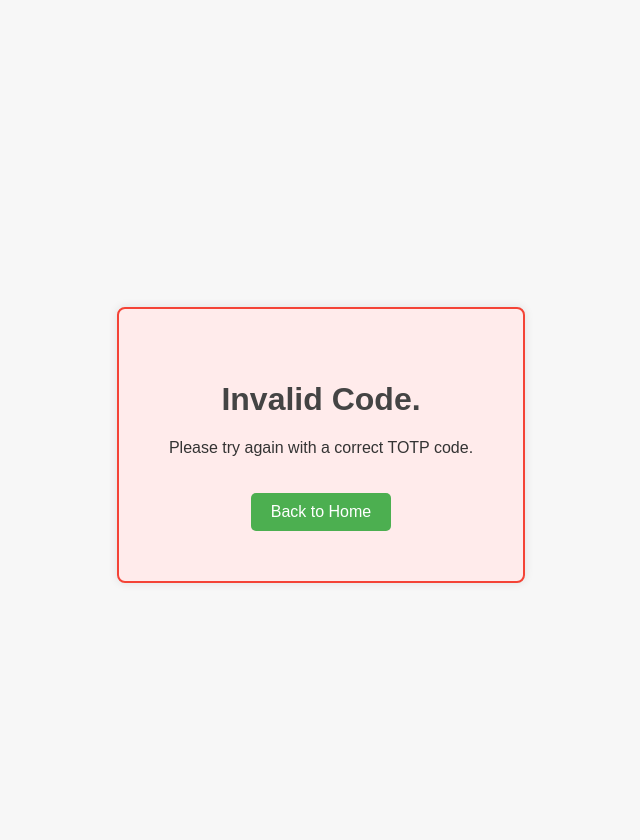
After one commit to rfc6058/rit-genai-project2, a Flask app: template templates/invalid_code.html in a window 1280 px wide. The commit adds this page. Shown: the whole page, without its empty margins (319-959 px from the left). Run offline with Flask 3, Linux system fonts and the light colour scheme; the template is opened without the code that fills it, so the values that code supplies are empty.

Commit message:
Added token support, permissions, and styling

```diff
--- a/server.py
+++ b/server.py
@@ -1,10 +1,13 @@
-from flask import Flask, request, render_template, redirect, url_for
+from flask import Flask, request, render_template, redirect, url_for, jsonify
 import pyotp
+from datetime import datetime, timedelta
+import uuid
 
 app = Flask(__name__)
 
 # In-memory storage for demo purposes
 user_secrets = {}
+user_last_timestamps = {}  # Track the last successful timestamp for each user
 
 @app.route('/')
 def index():
@@ -16,6 +19,8 @@ def generate_secret_page():
         username = request.form['username']
         secret = pyotp.random_base32()
         user_secrets[username] = secret
+        # Ensure there's no last timestamp for a new secret
+        user_last_timestamps[username] = 0
         return redirect(url_for('show_code', username=username))
     return render_template('generate_secret.html')
 
@@ -33,6 +38,7 @@ def show_code():
 def verify_form():
     return render_template('verify_result.html')
 
+tokens = {}  # Store tokens with expiration
 @app.route('/verify', methods=['POST'])
 def verify_code():
     username = request.form['username']
@@ -42,18 +48,47 @@ def verify_code():
         return redirect(url_for('invalid_code'))
     else:
         totp = pyotp.TOTP(secret)
-        if totp.verify(code):
-            return redirect(url_for('valid_code'))
+        if totp.verify(code) and not is_code_reused(username, totp.timecode(datetime.now())):
+            # Token generation and storage upon successful verification
+            token = str(uuid.uuid4())
+            tokens[token] = datetime.now() + timedelta(minutes=5)  # Token expires in 5 minutes
+            return redirect(url_for('valid_code', token=token))
         else:
             return redirect(url_for('invalid_code'))
 
+@app.route('/validate_token', methods=['GET'])
+def validate_token():
+    token = request.args.get('token')
+    if token in tokens and tokens[token] > datetime.now():
+        # Token is valid
+        return jsonify({"valid": True})
+    else:
+        # Token is invalid or expired
+        return jsonify({"valid": False})
+
+# Cleanup expired tokens periodically
+@app.before_request
+def before_request():
+    current_time = datetime.now()
+    expired_tokens = [token for token, expiry in tokens.items() if expiry < current_time]
+    for token in expired_tokens:
+        tokens.pop(token, None)
+
 @app.route('/valid_code')
 def valid_code():
-    return "<h1>Valid code entered!</h1>"
+    token = request.args.get('token')
+    # Server B's URL with the token parameter
+    server_b_url = f"http://localhost:5001/success?token={token}"
+    return render_template('valid_code.html', server_b_url=server_b_url)
 
 @app.route('/invalid_code')
 def invalid_code():
-    return "<h1>Invalid code.</h1>"
+    return render_template('invalid_code.html')
+
+
+def is_code_reused(username, current_timestamp):
+    # Check if the current timestamp is less than or equal to the last used timestamp
+    return current_timestamp <= user_last_timestamps.get(username, 0)
 
 if __name__ == '__main__':
     app.run(debug=True)
--- /dev/null
+++ b/static/style.css
@@ -0,0 +1,94 @@
+body {
+    font-family: 'Arial', sans-serif;
+    background-color: #f7f7f7;
+    color: #333;
+    margin: 0;
+    padding: 20px;
+    display: flex;
+    justify-content: center;
+    align-items: center;
+    height: 100vh;
+    flex-direction: column;
+}
+
+h1, h2 {
+    color: #444;
+}
+
+.container {
+    background-color: #fff;
+    box-shadow: 0 0 10px rgba(0,0,0,0.1);
+    padding: 20px;
+    border-radius: 8px;
+    text-align: center;
+}
+
+input[type=text], input[type=submit] {
+    padding: 10px;
+    margin: 10px 0;
+    border: 1px solid #ddd;
+    border-radius: 4px;
+    box-sizing: border-box;
+    display: block;
+    width: 100%;
+}
+
+input[type=submit] {
+    background-color: #4CAF50;
+    color: white;
+    cursor: pointer;
+}
+
+input[type=submit]:hover {
+    opacity: 0.8;
+}
+
+a {
+    color: #06c;
+}
+
+.message {
+    text-align: center;
+    padding: 50px;
+    border-radius: 8px;
+    margin-top: 50px;
+}
+
+.valid {
+    border: 2px solid #4CAF50;
+    background-color: #ebf9eb;
+}
+
+.invalid {
+    border: 2px solid #f44336;
+    background-color: #ffebeb;
+}
+
+.button {
+    display: inline-block;
+    background-color: #007bff;
+    color: white;
+    padding: 10px 20px;
+    text-decoration: none;
+    border-radius: 5px;
+    margin-top: 20px;
+    transition: background-color 0.3s ease;
+}
+
+.button:hover {
+    background-color: #0056b3;
+}
+
+.button {
+    display: inline-block;
+    background-color: #4CAF50; /* Green */
+    color: white;
+    padding: 10px 20px;
+    text-decoration: none;
+    border-radius: 5px;
+    margin-top: 20px;
+}
+
+.button:hover {
+    background-color: #45a049;
+}
--- a/templates/generate_secret.html
+++ b/templates/generate_secret.html
@@ -3,6 +3,7 @@
 <head>
     <meta charset="UTF-8">
     <title>Generate TOTP Secret</title>
+    <link rel="stylesheet" href="{{ url_for('static', filename='style.css') }}">
 </head>
 <body>
     <h2>Generate TOTP Secret</h2>
--- /dev/null
+++ b/templates/invalid_code.html
@@ -0,0 +1,15 @@
+<!DOCTYPE html>
+<html lang="en">
+<head>
+    <meta charset="UTF-8">
+    <title>Code Verification Failed</title>
+    <link rel="stylesheet" href="{{ url_for('static', filename='style.css') }}">
+</head>
+<body>
+<div class="container message invalid">
+    <h1>Invalid Code.</h1>
+    <p>Please try again with a correct TOTP code.</p>
+    <a href="/" class="button">Back to Home</a>
+</div>
+</body>
+</html>
--- a/templates/show_code.html
+++ b/templates/show_code.html
@@ -3,6 +3,7 @@
 <head>
     <meta charset="UTF-8">
     <title>Generate TOTP Code</title>
+    <link rel="stylesheet" href="{{ url_for('static', filename='style.css') }}">
 </head>
 <body>
     <h2>Your TOTP Code</h2>
--- a/templates/verify_result.html
+++ b/templates/verify_result.html
@@ -3,6 +3,7 @@
 <head>
     <meta charset="UTF-8">
     <title>Verify TOTP Code</title>
+    <link rel="stylesheet" href="{{ url_for('static', filename='style.css') }}">
 </head>
 <body>
     <h2>Verify TOTP Code</h2>
```
Also changed, not shown: server2.py (added, +22 -0 lines), templates/valid_code.html (added, +16 -0 lines).
